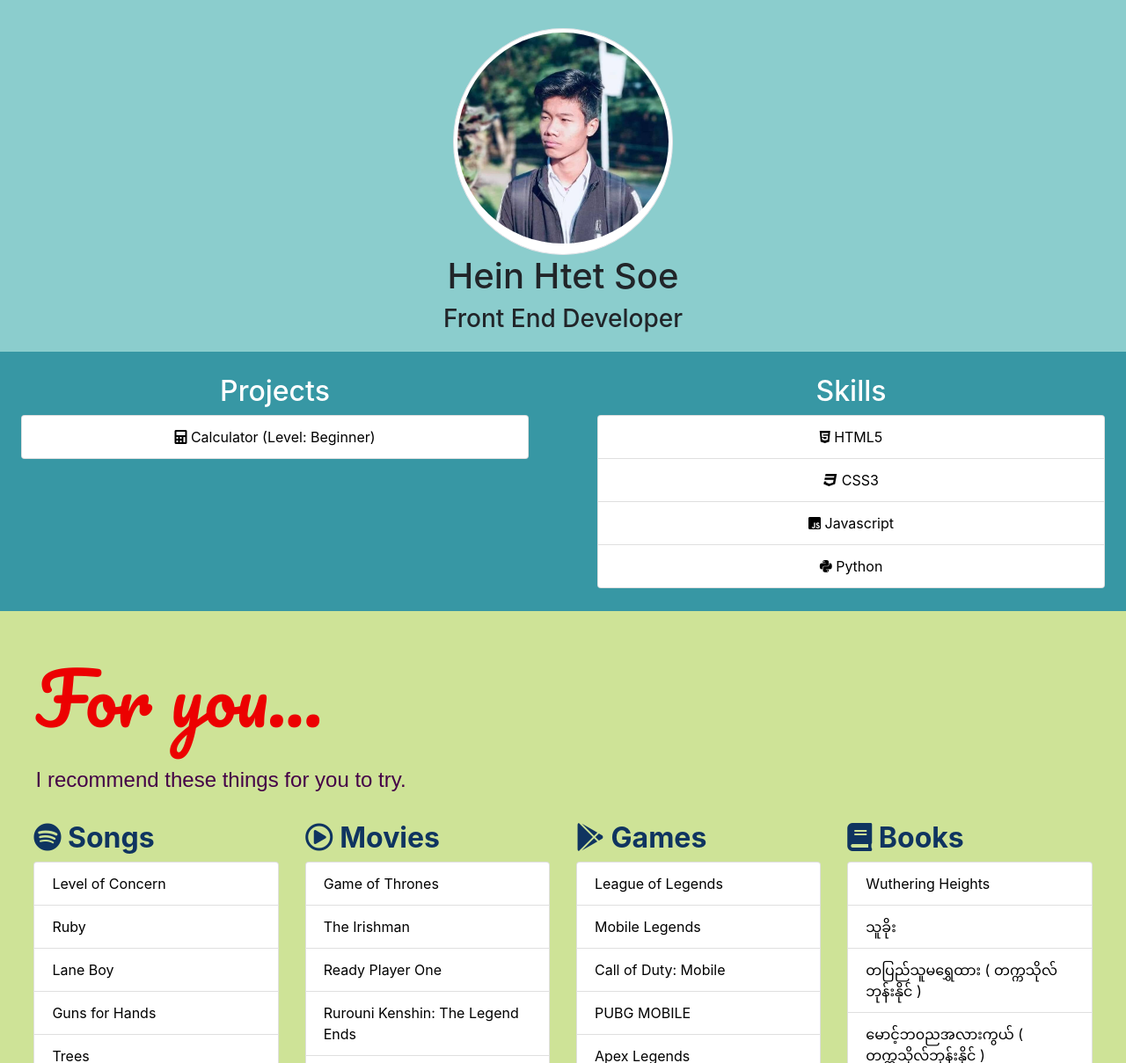
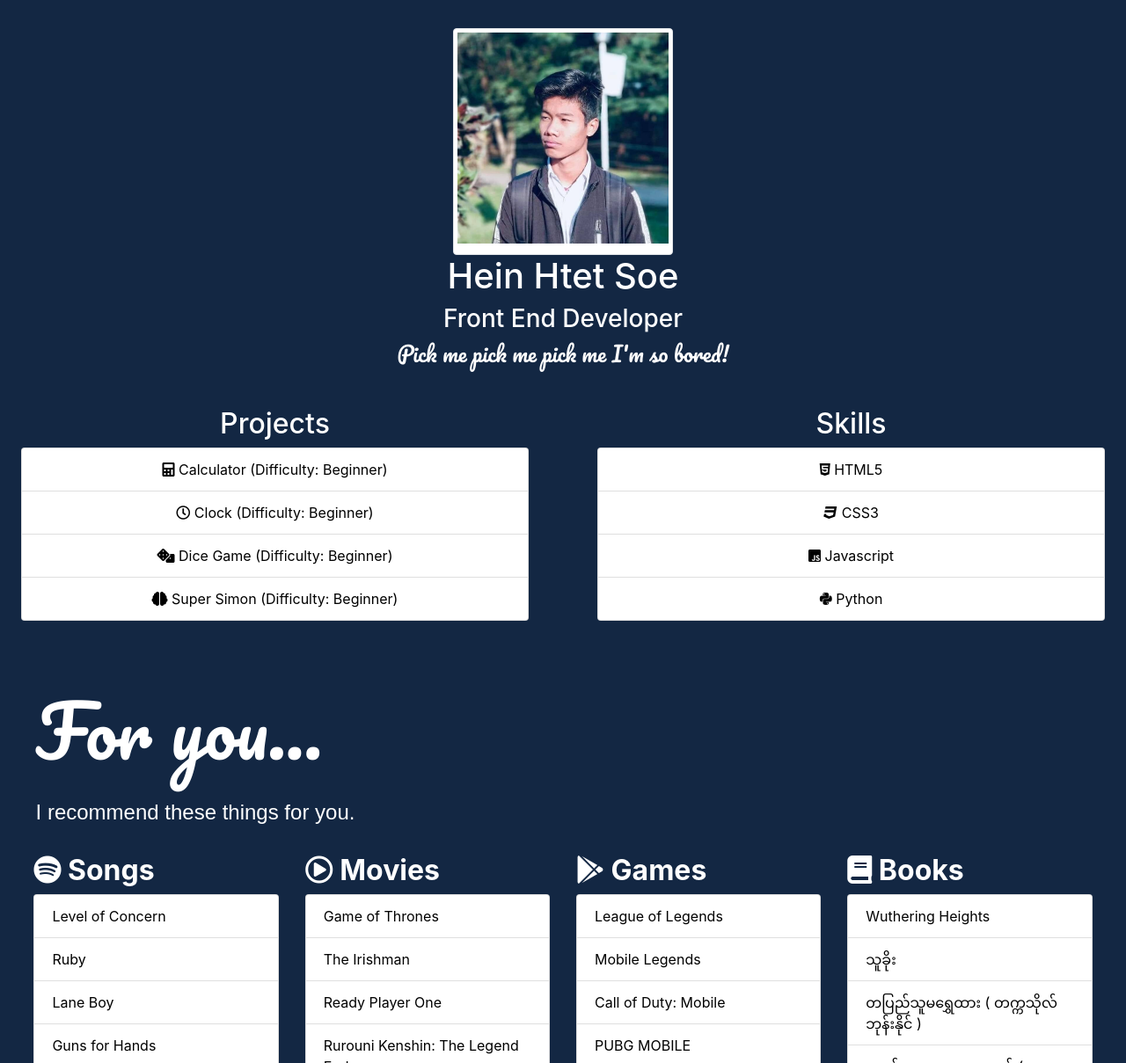
Before and after one commit to plusxultra/plusxultra.github.io, a plain HTML site: page index.html in a window 1280 px wide. Shown: the top 1209 px of the page at 88% size. Drawn offline with nearby package versions, Linux system fonts and the light colour scheme; a web font is replaced by a local one.

Commit message:
modified index.html

```diff
--- a/index.css
+++ b/index.css
@@ -1,23 +1,21 @@
 body{
     text-align: center;
+    background-color: #132743;
+    color: white;
 }
 
 .pps{
-    background-color: #3797a4;
     color: white;
 }
 
 .profile{
     width: 20%;
-    border-radius: 50%;
     padding-bottom: 0.75rem;
 }
 
 .container__profile{
     padding-top: 2rem;
     padding-bottom: 0.75rem;
-    background-color: #8bcdcd;
-
 }
 
 a{
@@ -45,12 +43,13 @@ a:hover{
 
 /* for you */
 
-.for__you {
-    background-color: #cee397;
+
+h4 {
+  font-family: 'Pacifico', cursive;
 }
 
 .for__you h1 {
-    color: #ec0101;
+    color: white;
     text-align: left;
     font-size: 5rem;
     font-family: 'Pacifico', cursive;
@@ -59,7 +58,7 @@ a:hover{
 .for__you h2 {
     font-size: 2rem;
     font-weight: bold;
-    color: #0f3460;
+    color: white;
 }
 
 .for__you h4 {
@@ -67,7 +66,7 @@ a:hover{
     margin-top: 2rem;
     margin-left: -3%;
     font-family: 'Barlow Condensed', sans-serif;
-    color: #440047;
+    color: white;
 }
 
 .books,.songs,.movies,.games,.fyi {
@@ -77,10 +76,6 @@ a:hover{
 
 /* footer section */
 
-footer {
-    background-color: teal;
-
-}
 .contact__me a {
     padding: 5% 3%;
     margin-top: 5%;
@@ -89,5 +84,5 @@ footer {
 }
 
 .contact__me a:hover{
-    color: black;
+    color: white;
 }
--- a/index.html
+++ b/index.html
@@ -15,13 +15,23 @@
         <img src="heinhtetsoe.jpg" alt="Hein Htet Soe" class="img profile img-thumbnail">
         <h1>Hein Htet Soe</h1>
         <h3>Front End Developer</h3>
+        <h4>Pick me pick me pick me I'm so bored!</h4>
     </div>
     <div class="row pps">
         <div class="col-lg-6 project">
             <h2>Projects</h2>
             <ul class="list-group">
                 <li class="list-group-item list-group-item-action sn">
-                    <i class="fas fa-calculator"></i> <a href="https://plusxultra.github.io/calculator-v0.1/">Calculator</a> (Level: Beginner)
+                    <i class="fas fa-calculator"></i> <a href="https://plusxultra.github.io/calculator-v0.1/">Calculator</a> (Difficulty: Beginner)
+                </li>
+                <li class="list-group-item list-group-item-action sn">
+                    <i class="far fa-clock"></i> <a href="https://plusxultra.github.io/clock/">Clock</a> (Difficulty: Beginner)
+                </li>
+                <li class="list-group-item list-group-item-action sn">
+                    <i class="fas fa-dice"></i> <a href="https://plusxultra.github.io/Dice-Game/">Dice Game</a> (Difficulty: Beginner)
+                </li>
+                <li class="list-group-item list-group-item-action sn">
+                    <i class="fas fa-brain"></i> <a href="https://plusxultra.github.io/Super-Simon/">Super Simon</a> (Difficulty: Beginner)
                 </li>
         </ul>
         </div>
@@ -38,7 +48,7 @@
     <div class="for__you">
         <div class="fyt">
             <h1>For you...</h1>
-            <h4>I recommend these things for you to try.</h4>
+            <h4>I recommend these things for you.</h4>
         </div>
         <div class="for__you__items row">
             <div class="col-lg-3 col-md-6 songs">
```
